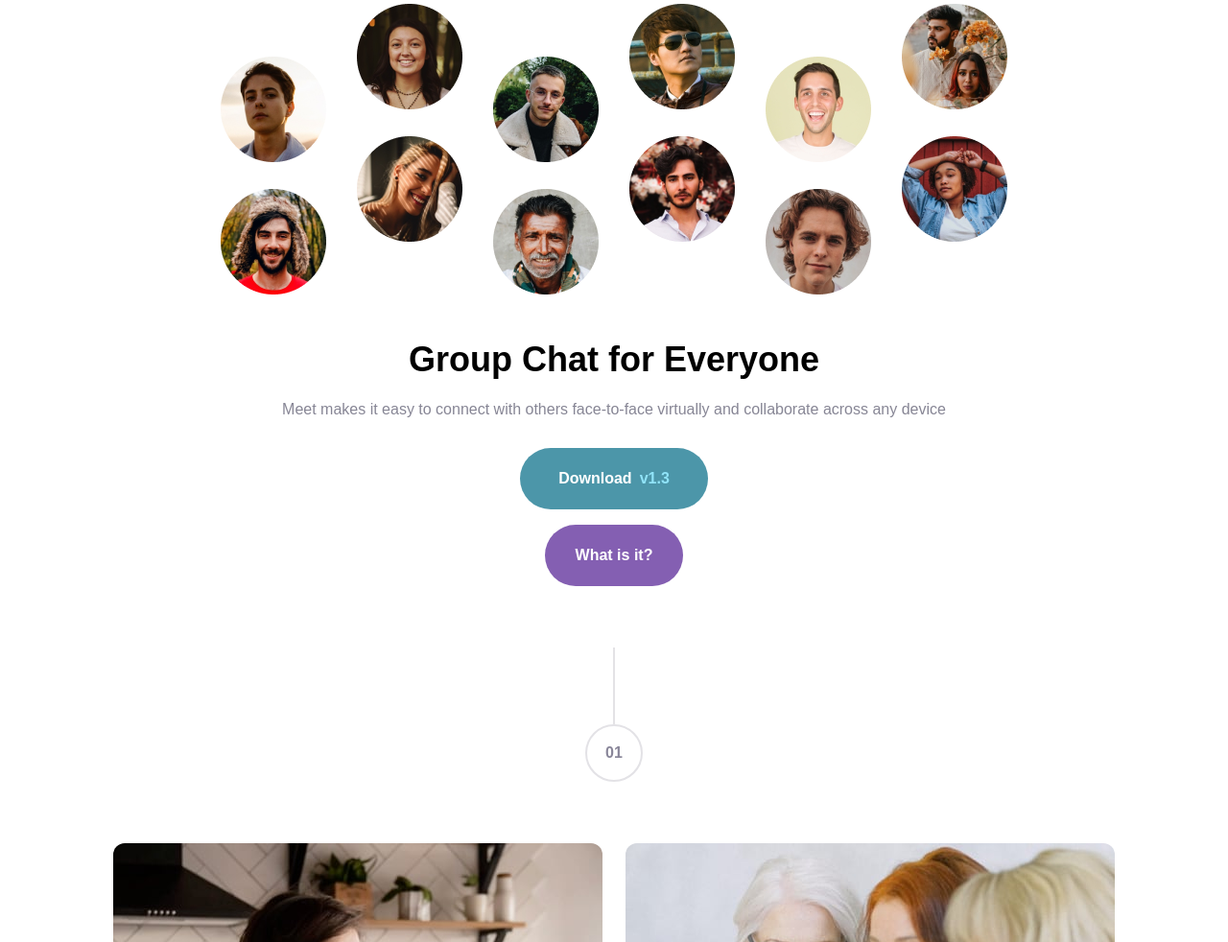
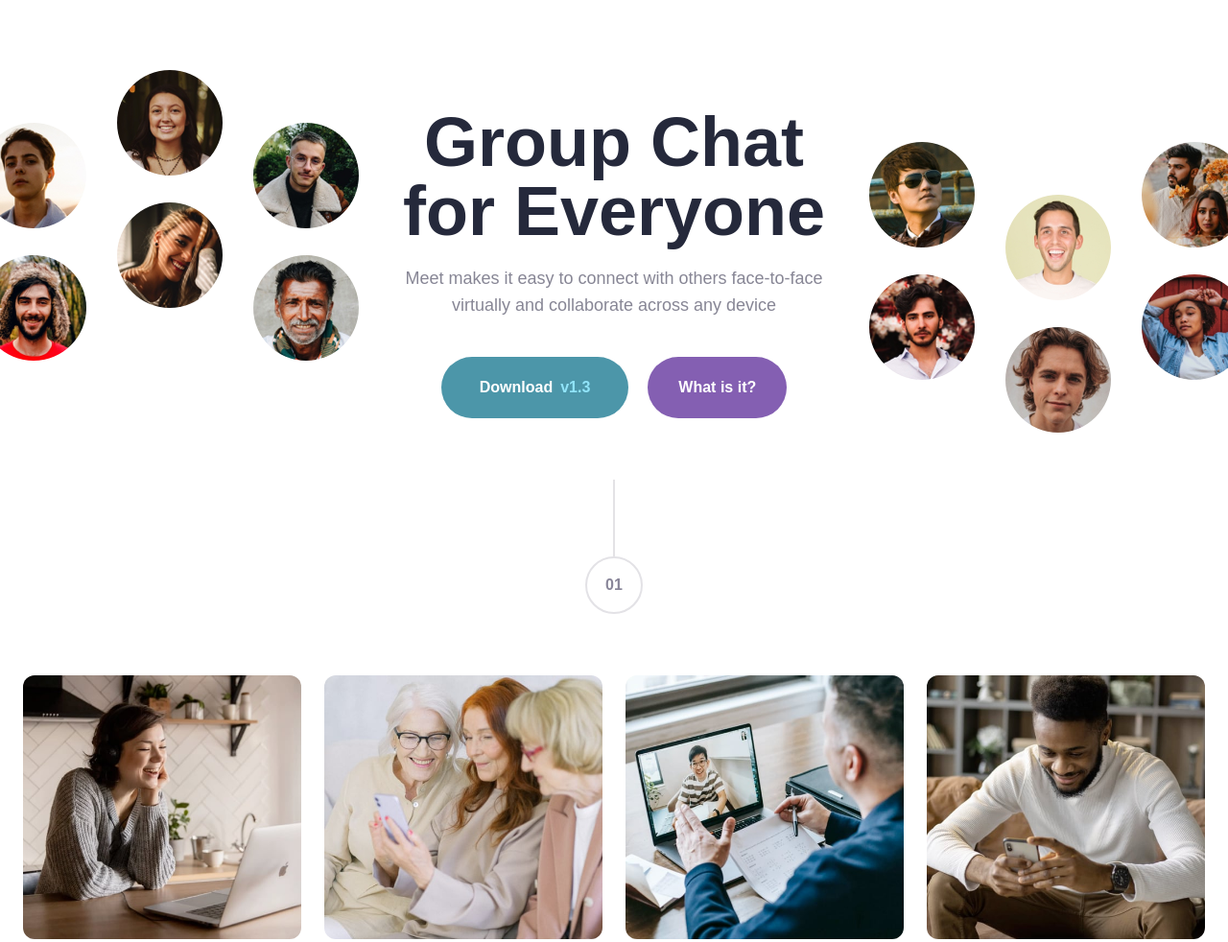
Before and after one commit to Bofi1/Meet-landing-page, a website: page index.html in a window 1280 px wide. Shown: the part 124-1106 px from the top of the page at 96% size. Drawn offline with Linux system fonts and the light colour scheme.

Commit message:
tablet done and desktop almost done

```diff
--- a/index.html
+++ b/index.html
@@ -1,46 +1,65 @@
 <!DOCTYPE html>
-<html lang="en">
+<html lang="en" class="overflow-x-hidden">
   <head>
     <meta charset="UTF-8" />
     <meta name="viewport" content="width=device-width, initial-scale=1.0" />
     <title>Document</title>
     <link rel="stylesheet" href="output.css" />
   </head>
-  <body class="font-redhat flex flex-col items-center"></body>
+  <body class="font-redhat flex flex-col items-center overflow-x-hidden"></body>
 
   <nav class="flex justify-center items-center py-10">
     <img src="assets/logo.svg" alt="" />
   </nav>
 
-  <!-- nav logo -->
-  <div class="mt-5">
-    <img src="assets/tablet/image-hero.png" alt="" />
+  <!-- hero -->
+  <div class="mt-5 textTablet:mt-10 textTablet:mb-10 scale-110">
+    <img class="xl:hidden" src="assets/tablet/image-hero.png" alt="" />
   </div>
 
   <!-- main -->
-  <main class="mt-12 flex flex-col items-center">
-    <h1 class="px-[60px] text-center text-4xl font-extrabold">
-      Group Chat for Everyone
+  <main class="mt-12 flex flex-col items-center xl:flex-row">
+    <img
+      class="hidden xl:flex absolute left-[-20px] mt-[-100px]"
+      src="assets/desktop/image-hero-left.png"
+      alt=""
+    />
+
+    <div class="flex flex-col items-center">
+      <h1
+        class="text-[#25293B] px-[60px] text-center text-4xl font-extrabold textTablet:text-5xl xl:text-7xl"
+      >
+        Group Chat <br />for Everyone
       </h1>
 
-    <h2 class="text-[#878695] text-center px-[20px] mt-5">
-      Meet makes it easy to connect with others face-to-face virtually and
-      collaborate across any device
+      <h2 class="text-[#878695] text-center px-[20px] mt-5 textTablet:text-lg">
+        Meet makes it easy to connect with others face-to-face
+        <br class="hidden textTablet:flex" />
+        virtually and collaborate across any device
       </h2>
 
+      <div class="flex flex-col items-center textTablet:flex-row">
         <button
-      class="text-white bg-[#4C96A9] font-bold flex justify-center rounded-full py-5 px-10 mt-7"
+          class="text-white bg-[#4C96A9] font-bold flex justify-center rounded-full py-5 px-10 mt-7 textTablet:mt-10 textTablet:mr-5"
           type="button"
         >
           Download <span class="text-[#91E4F9] ml-2">v1.3</span>
         </button>
 
         <button
-      class="text-white bg-[#845FB2] font-bold flex justify-center rounded-full py-5 px-8 mt-4"
+          class="text-white bg-[#845FB2] font-bold flex justify-center rounded-full py-5 px-8 mt-4 textTablet:mt-10"
           type="button"
         >
           What is it?
         </button>
+      </div>
+    </div>
+
+    <img
+      class="hidden xl:flex absolute right-[-20px] mt-[50px]"
+      src="assets/desktop/image-hero-right.png"
+      alt=""
+    />
   </main>
 
   <!-- 01 sign -->
@@ -54,23 +73,27 @@
   </div>
 
   <!-- images -->
-  <article class="grid grid-cols-2 gap-6 px-6">
+  <article class="grid grid-cols-2 gap-6 px-6 textTablet:grid-cols-4">
     <img
-      class="rounded-xl"
+      class="rounded-xl max-h-[300px]"
       src="assets/desktop/image-woman-in-videocall.jpg"
       alt=""
     />
     <img
-      class="rounded-xl"
+      class="rounded-xl max-h-[300px]"
       src="assets/desktop/image-women-videochatting.jpg"
       alt=""
     />
     <img
-      class="rounded-xl"
+      class="rounded-xl max-h-[300px]"
       src="assets/desktop/image-men-in-meeting.jpg"
       alt=""
     />
-    <img class="rounded-xl" src="assets/desktop/image-man-texting.jpg" alt="" />
+    <img
+      class="rounded-xl max-h-[300px]"
+      src="assets/desktop/image-man-texting.jpg"
+      alt=""
+    />
   </article>
 
   <!-- text -->
@@ -80,13 +103,16 @@
     </h3>
 
     <h1 class="text-center text-4xl font-bold px-4 mt-7">
-      Smarter meetings, all in one place
+      Smarter meetings, all <br class="hidden textTablet:flex" />
+      in one place
     </h1>
 
-    <h2 class="text-center mt-7 px-[20px]">
+    <h2 class="text-center mt-7 px-[20px] text-[#878695]">
       Send messages, share files, show your screen, and record your meetings -
-      all in one workspace. Control who can join with invite-only team access,
-      data encryption, and data export.
+      all in <br class="hidden textTablet:flex" />
+      one workspace. Control who can join with invite-only team access, data
+      <br class="hidden textTablet:flex" />
+      encryption, and data export.
     </h2>
   </article>
 
@@ -101,15 +127,16 @@
   </div>
 
   <footer
-    class="bg-[#4C99AB] flex flex-col items-center py-20 relative mt-[-30px]"
+    class="bg-[#4C99AB] flex flex-col items-center py-20 relative mt-[-30px] w-full overflow-hidden"
   >
     <div class="flex flex-col items-center z-[999]">
       <h2 class="text-white text-4xl font-bold px-[10px] text-center">
         Experience more together
       </h2>
       <p class="text-center px-[40px] mt-7 text-white">
-        Stay connected with reliable HD meetings and unlimited one-on-one and
-        group video sessions.
+        Stay connected with reliable HD meetings and unlimited one-on-one
+        <br class="hidden textTablet:flex" />
+        and group video sessions.
       </p>
 
       <button
@@ -121,8 +148,14 @@
     </div>
 
     <img
-      class="absolute top-0 opacity-20 h-full"
+      class="absolute top-0 opacity-20 h-full textTablet:hidden"
       src="assets/mobile/image-footer.jpg"
+      alt=""
+    />
+
+    <img
+      class="absolute top-0 opacity-20 hidden textTablet:flex h-full scale-x-[1.5]"
+      src="assets/desktop/image-footer.jpg"
       alt=""
     />
   </footer>
--- a/tailwind.config.js
+++ b/tailwind.config.js
@@ -3,6 +3,9 @@ module.exports = {
   content: ["index.html"],
   theme: {
     extend: {
+      screens: {
+        textTablet: "440px",
+      },
       fontFamily: {
         redhat: ["'Red Hat'", "sans-serif"],
       },
```
Also changed, not shown: output.css. Lines whose indentation alone changed are shown as unchanged.
